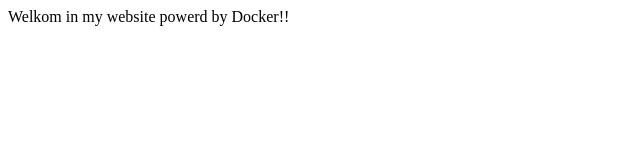
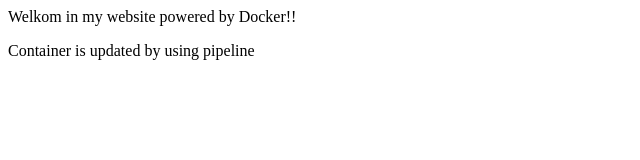
Before and after one commit to Theolansink/container, a plain HTML site: page index.html in a window 1280 px wide. Shown: the whole page, without its empty margins (0-640 px from the left). Drawn offline with Linux system fonts and the light colour scheme.

Commit message:
added line

```diff
--- a/index.html
+++ b/index.html
@@ -1,5 +1,6 @@
 <HTML>
     <BODY>
-        <p>Welkom in my website powerd by Docker!!</p>
+        <p>Welkom in my website powered by Docker!!</p>
+        <p> Container is updated by using pipeline </p>
     </BODY>
 </HTML>
```
